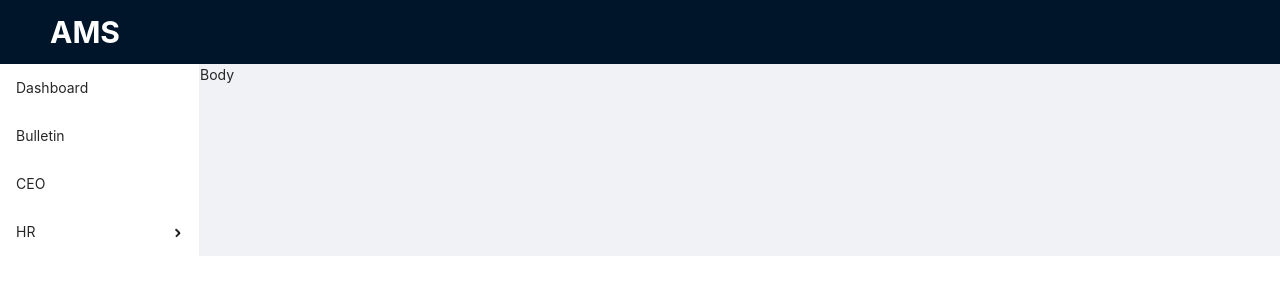
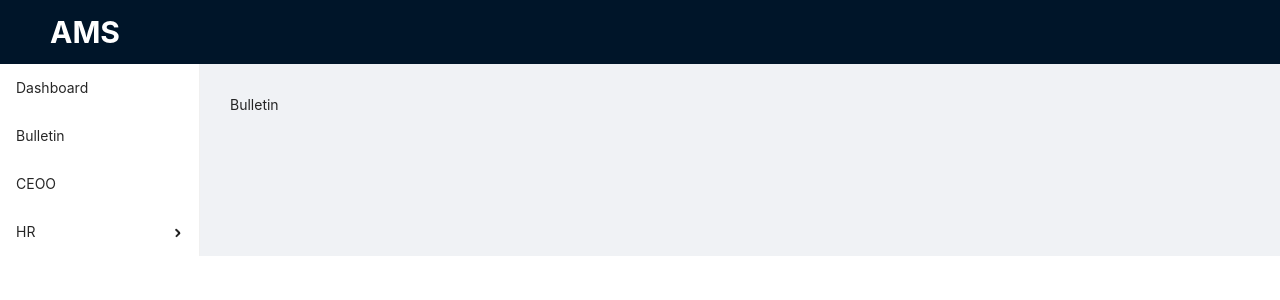
Before and after one commit to jamg26/ams-react, a React (Create React App) app in the folder client/: page /bulletin in a window 1280 px wide. Shown: the top 300 px of the page. Built offline with nearby package versions, Linux system fonts and the light colour scheme.

Commit message:
Description
Navigation
( React React-Router )
( placeholder Page Only to test if routing is working)

```diff
--- a/client/package.json
+++ b/client/package.json
@@ -6,8 +6,10 @@
     "@testing-library/jest-dom": "^4.2.4",
     "@testing-library/react": "^9.5.0",
     "@testing-library/user-event": "^7.2.1",
+    "antd": "^4.1.0",
     "react": "^16.13.1",
     "react-dom": "^16.13.1",
+    "react-router-dom": "^5.1.2",
     "react-scripts": "3.4.1"
   },
   "scripts": {
--- a/client/src/App.js
+++ b/client/src/App.js
@@ -1,17 +1,19 @@
 import React from 'react';
-import Header from './components/header';
+import { BrowserRouter, Switch, Route } from 'react-router-dom';
 import Layouts from './layout';
-import Sidebar from './components/sidebar';
-import Body from './components/body';
 
-const App = () => {
+// pages
+import Home from './components/pages/home';
+
+const App = props => {
   return (
     <div>
-      <Layouts
-        header={() => <Header />}
-        sidebar={() => <Sidebar />}
-        body={() => <Body />}
-      />
+      <BrowserRouter>
+        <Switch>
+          <Route exact path='/' component={Home} />
+          <Route path='/:navigation' component={Layouts} />
+        </Switch>
+      </BrowserRouter>
     </div>
   );
 };
--- a/client/src/components/body/index.js
+++ b/client/src/components/body/index.js
@@ -1,7 +1,23 @@
 import React from 'react';
+import Dashboard from '../pages/dashboard';
+import Bulletin from '../pages/bulletin';
+import Ceo from '../pages/ceo';
 
-const Body = () => {
-  return <div>Body</div>;
+const Body = props => {
+  const { navigation } = props;
+
+  const navigate = () => {
+    switch (navigation) {
+      case 'dashboard':
+        return <Dashboard />;
+      case 'bulletin':
+        return <Bulletin />;
+      case 'ceo':
+        return <Ceo />;
+    }
+  };
+
+  return <div style={{ padding: 30 }}>{navigate()}</div>;
 };
 
 export default Body;
--- /dev/null
+++ b/client/src/components/pages/bulletin/index.js
@@ -0,0 +1,7 @@
+import React from 'react';
+
+const Bulletin = props => {
+  return <div>Bulletin</div>;
+};
+
+export default Bulletin;
--- /dev/null
+++ b/client/src/components/pages/ceo/index.js
@@ -0,0 +1,7 @@
+import React from 'react';
+
+const Ceo = props => {
+  return <div>Ceo</div>;
+};
+
+export default Ceo;
--- /dev/null
+++ b/client/src/components/pages/dashboard/index.js
@@ -0,0 +1,7 @@
+import React from 'react';
+
+const Dashboard = props => {
+  return <div>Dashboard</div>;
+};
+
+export default Dashboard;
--- /dev/null
+++ b/client/src/components/pages/home/index.js
@@ -0,0 +1,7 @@
+import React from 'react';
+
+const Home = props => {
+  return <div>Home</div>;
+};
+
+export default Home;
--- a/client/src/components/sidebar/index.js
+++ b/client/src/components/sidebar/index.js
@@ -1,17 +1,24 @@
 import React from 'react';
+import { Link } from 'react-router-dom';
+
 import { Menu } from 'antd';
+const { SubMenu, Item } = Menu;
 
 const Sidebar = props => {
-  const { SubMenu } = Menu;
-
   return (
     <div>
       <Menu>
-        <Menu.Item>Dashboard</Menu.Item>
-        <Menu.Item>Bulletin</Menu.Item>
-        <Menu.Item>CEO</Menu.Item>
+        <Item>
+          <Link to='dashboard'>Dashboard</Link>
+        </Item>
+        <Item>
+          <Link to='bulletin'>Bulletin</Link>
+        </Item>
+        <Item>
+          <Link to='ceo'>CEO</Link>O
+        </Item>
         <SubMenu title='HR'>
-          <Menu.Item>Employee List</Menu.Item>
+          <Item>Employee List</Item>
         </SubMenu>
       </Menu>
     </div>
--- a/client/src/index.js
+++ b/client/src/index.js
@@ -5,12 +5,7 @@ import App from './App';
 import * as serviceWorker from './serviceWorker';
 import 'antd/dist/antd.css'; // antd css
 
-ReactDOM.render(
-  <React.StrictMode>
-    <App />
-  </React.StrictMode>,
-  document.getElementById('root')
-);
+ReactDOM.render(<App />, document.getElementById('root'));
 
 // If you want your app to work offline and load faster, you can change
 // unregister() to register() below. Note this comes with some pitfalls.
--- a/client/src/layout/index.js
+++ b/client/src/layout/index.js
@@ -1,19 +1,26 @@
 import React from 'react';
+import Headers from '../components/header';
+import Sidebars from '../components/sidebar';
+import Body from '../components/body';
 import { Layout } from 'antd';
 const { Header, Footer, Sider, Content } = Layout;
 
 const Layouts = props => {
   return (
-    <div>
+    <Layout>
+      <Header>
+        <Headers />
+      </Header>
       <Layout>
-        <Header>{props.header()}</Header>
-        <Layout>
-          <Sider>{props.sidebar()}</Sider>
-          <Content>{props.body()}</Content>
-        </Layout>
-        {/* <Footer>{props.footer()}</Footer> */}
+        <Sider>
+          <Sidebars />
+        </Sider>
+        <Content>
+          <Body navigation={props.match.params.navigation} />
+        </Content>
       </Layout>
-    </div>
+      {/* <Footer>{props.footer()}</Footer> */}
+    </Layout>
   );
 };
 
--- a/package.json
+++ b/package.json
@@ -13,7 +13,6 @@
   "author": "",
   "license": "ISC",
   "dependencies": {
-    "antd": "^4.1.0",
     "concurrently": "^5.1.0",
     "cors": "^2.8.5",
     "express": "^4.17.1",
```
Also changed, not shown: 2 other files (tests, documents, lock files or other folders).
